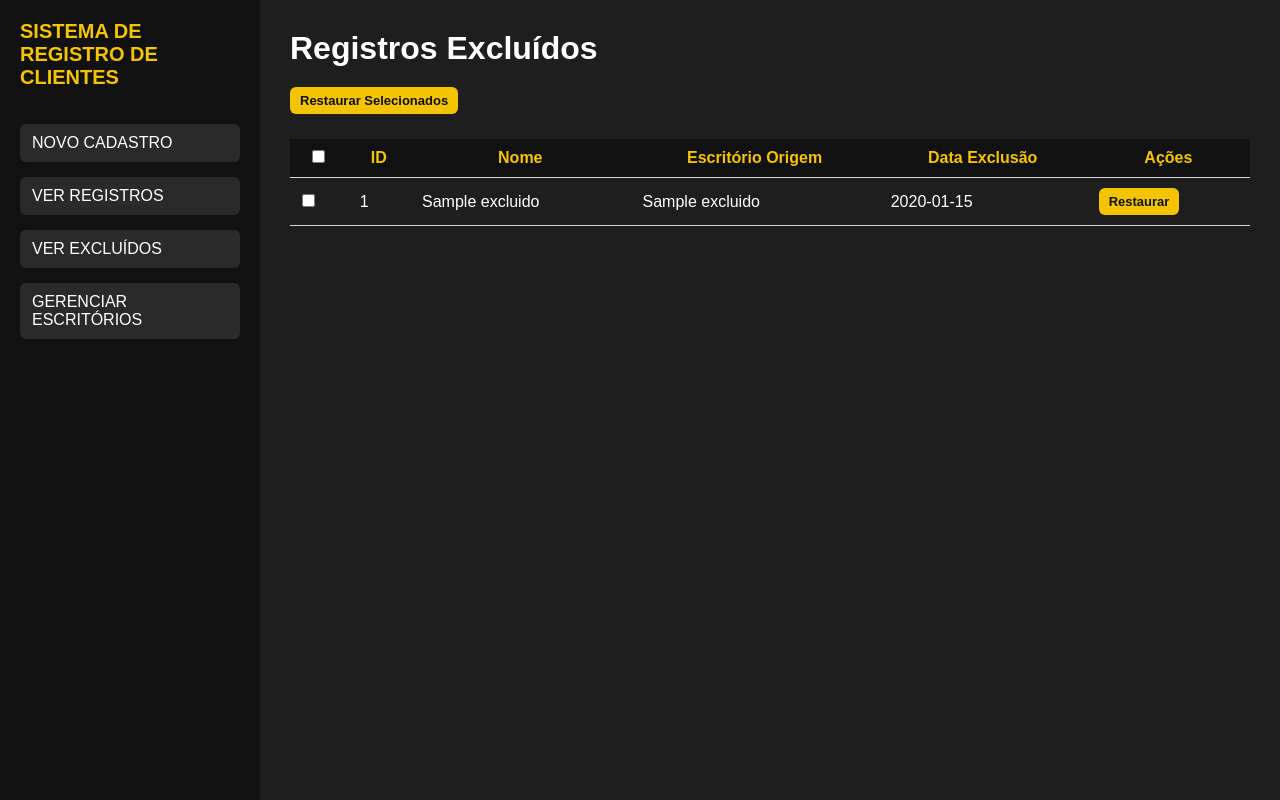
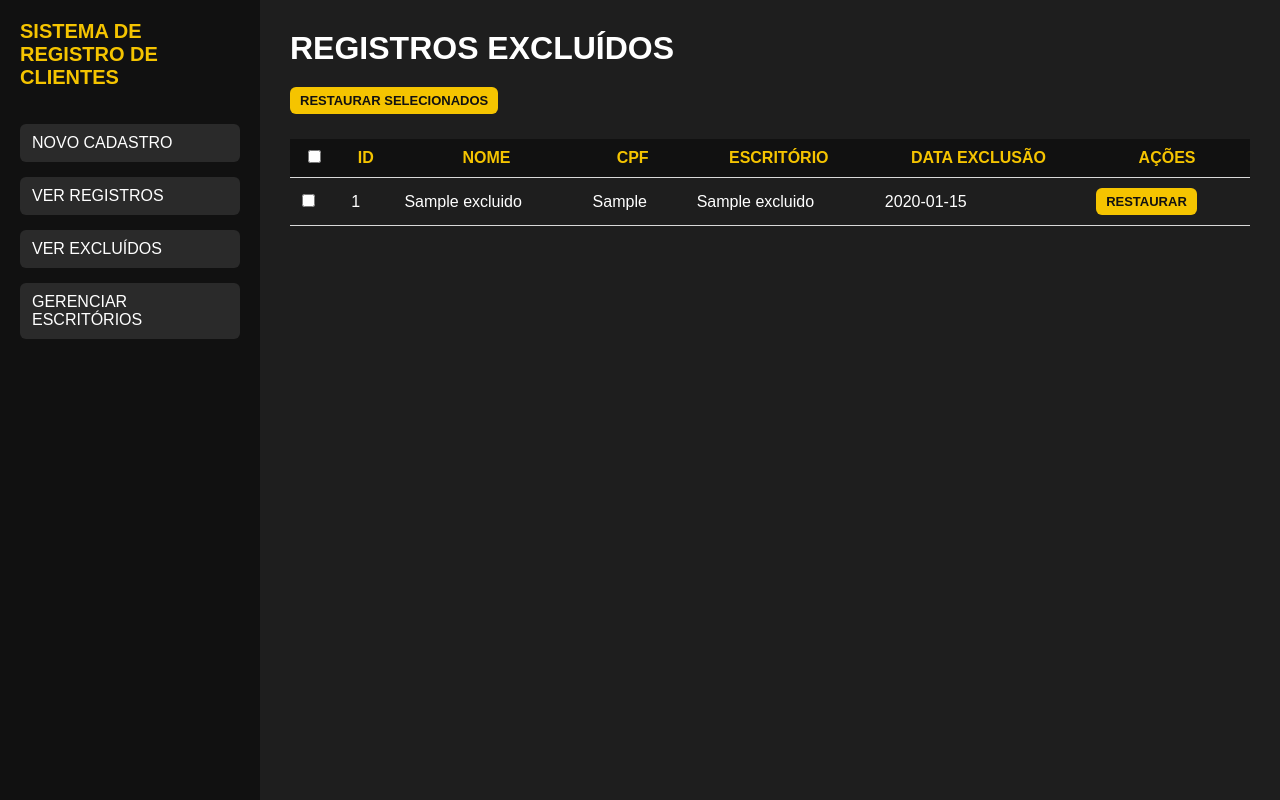
Before and after one commit to bponedev/REGISTRO-DE-CLIENTES, a Flask app: page /excluidos in a window 1280 px wide. Run offline with Flask 3, Linux system fonts and the light colour scheme; tables that the repository leaves empty hold one stand-in row (values such as "Sample post").

Commit message:
Update excluidos.html

```diff
--- a/templates/excluidos.html
+++ b/templates/excluidos.html
@@ -1,38 +1,40 @@
 {% extends "base.html" %}
 {% block content %}
-
-<h1>Registros Excluídos</h1>
+<h1>REGISTROS EXCLUÍDOS</h1>
 
 <form method="post" action="{{ url_for('restore_selected') }}">
-  <button class="btn-small">Restaurar Selecionados</button>
+  <button class="btn-small" type="submit">RESTAURAR SELECIONADOS</button>
 
   <table>
+    <thead>
       <tr>
-      <th><input type="checkbox" id="select-all"></th>
+        <th><input id="select-all-excl" type="checkbox"></th>
         <th>ID</th>
-      <th>Nome</th>
-      <th>Escritório Origem</th>
-      <th>Data Exclusão</th>
-      <th>Ações</th>
+        <th>NOME</th>
+        <th>CPF</th>
+        <th>ESCRITÓRIO</th>
+        <th>DATA EXCLUSÃO</th>
+        <th>AÇÕES</th>
       </tr>
-
+    </thead>
+    <tbody>
       {% for r in rows %}
       <tr>
-      <td><input type="checkbox" class="row-select" name="ids" value="{{ r[0] }}"></td>
+        <td><input class="row-select" type="checkbox" name="ids" value="{{ r[0] }}"></td>
         <td>{{ r[0] }}</td>
         <td>{{ r[1] }}</td>
+        <td>{{ r[2] }}</td>
         <td>{{ r[3] }}</td>
         <td>{{ r[12] }}</td>
-
         <td>
           <form action="{{ url_for('restore') }}" method="post">
             <input type="hidden" name="id" value="{{ r[0] }}">
-          <button class="btn-small">Restaurar</button>
+            <button class="btn-small" type="submit">RESTAURAR</button>
           </form>
         </td>
       </tr>
       {% endfor %}
+    </tbody>
   </table>
 </form>
-
 {% endblock %}
```
Lines whose indentation alone changed are shown as unchanged.
